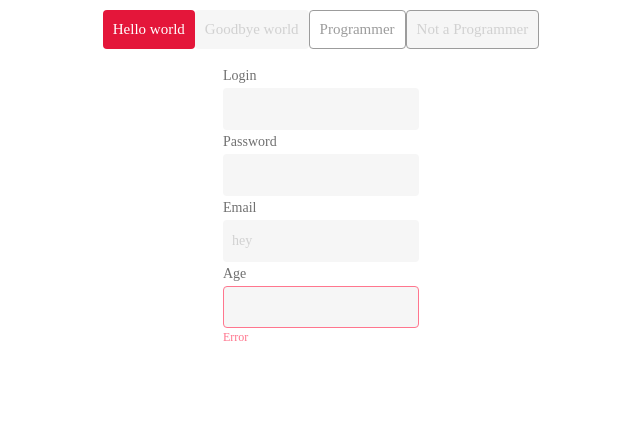
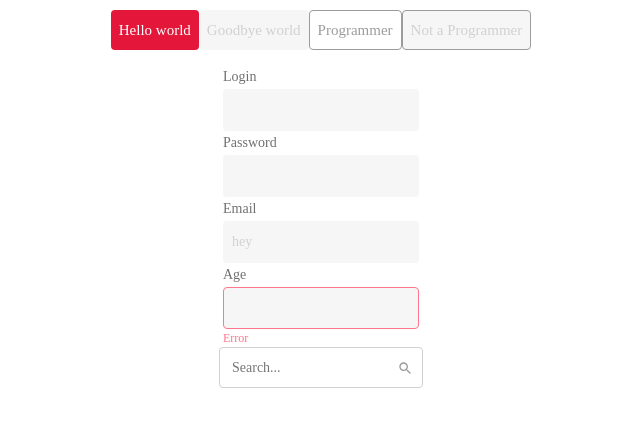
Before and after one commit to valeriagodfrey/dex-test-basketball, a React (Create React App) app: page / in a window 1280 px wide. Shown: the top 426 px of the page, without its empty margins (319-959 px from the left). Built offline with nearby package versions, Linux system fonts and the light colour scheme.

Commit message:
add search input

```diff
--- a/src/core/theme/theme.ts
+++ b/src/core/theme/theme.ts
@@ -10,6 +10,7 @@ export const theme = {
     lightGrey: "#9C9C9C",
     lightestGrey: "#D1D1D1",
     lightestGrey1: "#F6F6F6",
+    lightestGrey2: "#d9d9d9",
     blue: "#344472",
   },
 };
--- a/src/pages/UIElements.tsx
+++ b/src/pages/UIElements.tsx
@@ -4,6 +4,7 @@ import styled from "styled-components";
 import { PrimaryButton } from "../ui/buttons/PrimaryButton";
 import { SecondaryButton } from "../ui/buttons/SecondaryButton";
 import { Input } from "../ui/input/Input";
+import { SearchInput } from "../ui/input/SearchInput";
 
 export const UIElements = () => {
   return (
@@ -15,9 +16,10 @@ export const UIElements = () => {
         <SecondaryButton buttonType="disabled">Not a Programmer</SecondaryButton>
       </Buttons>
       <Input label="Login" />
-      <Input label="Password" />
+      <Input type="password" label="Password" />
       <Input disabled label="Email" value="hey" />
       <Input error="Error" label="Age" />
+      <SearchInput placeholder="Search..."></SearchInput>
     </Container>
   );
 };
--- a/src/ui/buttons/PrimaryButton.tsx
+++ b/src/ui/buttons/PrimaryButton.tsx
@@ -34,7 +34,7 @@ const Button = styled.button<{ buttonType?: "default" | "disabled" }>`
   display: flex;
   justify-content: center;
   cursor: pointer;
-  padding: 10px;
+  padding: 8px;
   color: ${({ buttonType }) =>
     buttonType === "default" ? theme.colors.white : theme.colors.lightestGrey};
   border-radius: 4px;
--- a/src/ui/buttons/SecondaryButton.tsx
+++ b/src/ui/buttons/SecondaryButton.tsx
@@ -31,12 +31,13 @@ const Button = styled.button<{ buttonType?: "default" | "disabled" }>`
   font-style: normal;
   font-weight: 500;
   font-size: 15px;
+  line-height: 22px;
   align-items: center;
   text-align: center;
   display: flex;
   justify-content: center;
   cursor: pointer;
-  padding: 10px;
+  padding: 8px;
   color: ${({ buttonType }) =>
     buttonType === "default" ? theme.colors.lightGrey : theme.colors.lightestGrey};
   border-radius: 4px;
--- /dev/null
+++ b/src/ui/input/SearchInput.tsx
@@ -0,0 +1,67 @@
+import React, { forwardRef, InputHTMLAttributes } from "react";
+import styled from "styled-components";
+
+import { theme } from "../../core/theme/theme";
+
+type Props = InputHTMLAttributes<HTMLInputElement>;
+
+type SearchProps = Props;
+export const SearchInput = forwardRef<HTMLInputElement, SearchProps>((params, ref) => {
+  return (
+    <>
+      <SearchContainer>
+        <Search {...params} ref={ref}></Search>
+        <Icon>
+          <svg
+            width="12"
+            height="12"
+            viewBox="0 0 12 12"
+            fill="none"
+            xmlns="http://www.w3.org/2000/svg"
+          >
+            <path
+              fill-rule="evenodd"
+              clip-rule="evenodd"
+              d="M8.12447 7.64771H8.65113L11.4778 10.4877C11.7511 10.761 11.7511 11.2077 11.4778 11.481C11.2045 11.7544 10.7578 11.7544 10.4845 11.481L7.65113 8.64771V8.12105L7.47113 7.93438C6.5378 8.73438 5.26447 9.14771 3.91113 8.92105C2.0578 8.60771 0.5778 7.06105 0.351133 5.19438C0.00446653 2.37438 2.3778 0.00104859 5.1978 0.347715C7.06447 0.574382 8.61113 2.05438 8.92447 3.90771C9.15113 5.26105 8.7378 6.53438 7.9378 7.46771L8.12447 7.64771ZM1.65114 4.64772C1.65114 6.30772 2.99114 7.64772 4.65114 7.64772C6.31114 7.64772 7.65114 6.30772 7.65114 4.64772C7.65114 2.98772 6.31114 1.64772 4.65114 1.64772C2.99114 1.64772 1.65114 2.98772 1.65114 4.64772Z"
+              fill="#9C9C9C"
+            />
+          </svg>
+        </Icon>
+      </SearchContainer>
+    </>
+  );
+});
+const SearchContainer = styled.div`
+  position: relative;
+  display: flex;
+  align-items: center;
+  flex-direction: row-reverse;
+`;
+const Icon = styled.div`
+  position: absolute;
+  display: flex;
+  align-items: center;
+  cursor: pointer;
+  margin: 12px;
+`;
+const Search = styled.input`
+  font-family: Avenir;
+  font-style: normal;
+  font-weight: 500;
+  font-size: 14px;
+  line-height: 23px;
+  display: flex;
+  padding: 8px 12px;
+  border-radius: 4px;
+  color: ${theme.colors.grey};
+  border: 0.5px solid ${theme.colors.lightestGrey};
+  background-color: ${theme.colors.white};
+  :hover {
+    box-shadow: 0px 0px 5px ${theme.colors.lightestGrey2};
+  }
+  :focus {
+    box-shadow: 0px 0px 5px ${theme.colors.lightestGrey2};
+    outline: none;
+  }
+  transition: all 0.1s linear;
+`;
```
